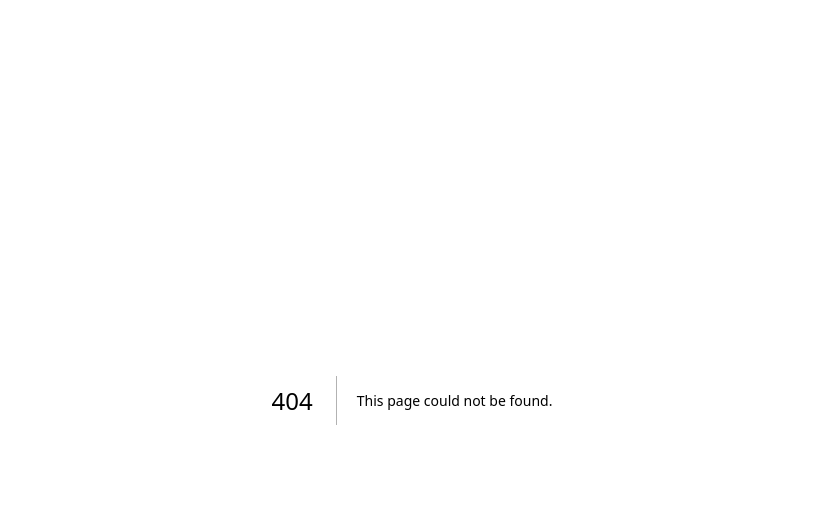
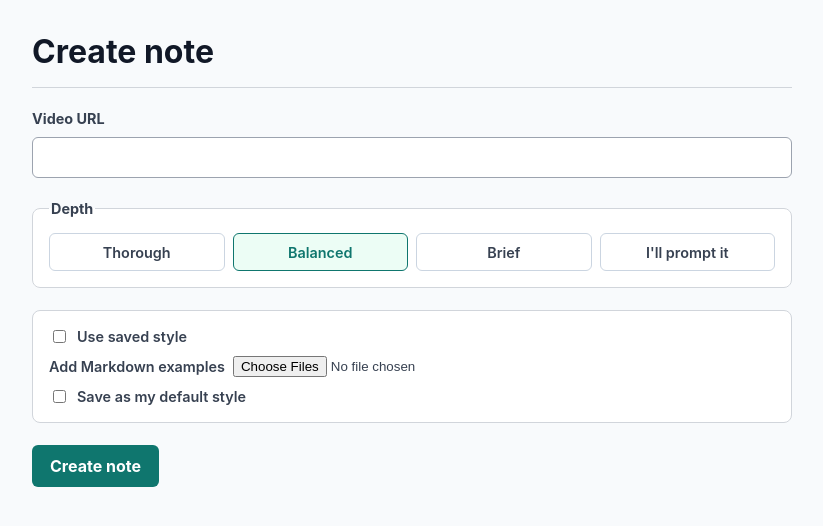
Before and after one commit to zhuohanl/video-to-note, a Next.js app in the folder apps/web/: page /submit in a window 1280 px wide. Before the commit this address had no page. Shown: the top 526 px of the page, without its empty margins (228-1051 px from the left). Built offline with nearby package versions, Linux system fonts and the light colour scheme.

Commit message:
F22: submit

```diff
--- a/apps/web/app/globals.css
+++ b/apps/web/app/globals.css
@@ -98,3 +98,130 @@ h1 {
   cursor: wait;
   opacity: 0.7;
 }
+
+.submit-shell {
+  min-height: 100vh;
+  padding: 32px 20px;
+  background: #f8fafc;
+}
+
+.submit-surface {
+  width: min(100%, 760px);
+  margin: 0 auto;
+  display: grid;
+  gap: 22px;
+}
+
+.submit-surface header {
+  border-bottom: 1px solid #d1d5db;
+  padding-bottom: 16px;
+}
+
+.submit-surface label,
+.submit-surface fieldset,
+.style-panel {
+  display: grid;
+  gap: 10px;
+}
+
+.submit-surface label,
+.submit-surface legend {
+  font-size: 0.9rem;
+  font-weight: 700;
+  color: #374151;
+}
+
+.submit-surface input[type="url"],
+.submit-surface textarea {
+  width: 100%;
+  border: 1px solid #9ca3af;
+  border-radius: 6px;
+  padding: 11px 12px;
+  font: inherit;
+  color: #111827;
+  background: #ffffff;
+}
+
+.submit-surface textarea {
+  resize: vertical;
+}
+
+.submit-surface fieldset,
+.style-panel {
+  margin: 0;
+  border: 1px solid #d1d5db;
+  border-radius: 8px;
+  padding: 16px;
+  background: #ffffff;
+}
+
+.segmented {
+  display: grid;
+  grid-template-columns: repeat(4, minmax(0, 1fr));
+  gap: 8px;
+}
+
+.segmented label,
+.style-panel label {
+  display: flex;
+  align-items: center;
+  gap: 8px;
+  font-weight: 600;
+}
+
+.segmented span {
+  width: 100%;
+  min-height: 38px;
+  display: grid;
+  place-items: center;
+  border: 1px solid #cbd5e1;
+  border-radius: 6px;
+  background: #ffffff;
+}
+
+.segmented input {
+  position: absolute;
+  opacity: 0;
+}
+
+.segmented input:checked + span {
+  border-color: #0f766e;
+  color: #0f766e;
+  background: #ecfdf5;
+}
+
+.cost-banner {
+  display: flex;
+  flex-wrap: wrap;
+  gap: 8px 12px;
+  align-items: center;
+  border-left: 4px solid #0f766e;
+  padding: 12px 14px;
+  background: #ecfdf5;
+  color: #134e4a;
+}
+
+.submit-surface [role="alert"] {
+  margin: 0;
+  color: #b91c1c;
+  font-weight: 700;
+}
+
+.submit-surface button {
+  justify-self: start;
+  min-height: 42px;
+  border: 0;
+  border-radius: 6px;
+  padding: 0 18px;
+  font: inherit;
+  font-weight: 700;
+  color: #ffffff;
+  background: #0f766e;
+  cursor: pointer;
+}
+
+@media (max-width: 640px) {
+  .segmented {
+    grid-template-columns: 1fr 1fr;
+  }
+}
--- /dev/null
+++ b/apps/web/app/submit/page.tsx
@@ -0,0 +1,188 @@
+"use client";
+
+import { ChangeEvent, FormEvent, useState } from "react";
+import { useRouter } from "next/navigation";
+
+import { CostBanner } from "../../components/cost-banner/cost-banner";
+import {
+  ApiError,
+  CostEstimate,
+  ExampleNote,
+  PromptDepth,
+  createJob,
+} from "../../lib/api";
+
+export const MAX_EXAMPLE_BYTES = 256 * 1024;
+
+const DEPTHS: Array<{ label: string; value: PromptDepth }> = [
+  { label: "Thorough", value: "thorough" },
+  { label: "Balanced", value: "balanced" },
+  { label: "Brief", value: "brief" },
+  { label: "I'll prompt it", value: "custom" },
+];
+
+export default function SubmitPage() {
+  const router = useRouter();
+  const [url, setUrl] = useState("");
+  const [depth, setDepth] = useState<PromptDepth>("balanced");
+  const [customPrompt, setCustomPrompt] = useState("");
+  const [useSavedStyle, setUseSavedStyle] = useState(false);
+  const [saveAsDefault, setSaveAsDefault] = useState(false);
+  const [examples, setExamples] = useState<ExampleNote[]>([]);
+  const [estimate, setEstimate] = useState<CostEstimate | null>(null);
+  const [error, setError] = useState("");
+  const [pending, setPending] = useState(false);
+
+  async function chooseExamples(event: ChangeEvent<HTMLInputElement>) {
+    setError("");
+    const files = Array.from(event.target.files ?? []);
+    const rejected = files.find((file) => !file.name.toLowerCase().endsWith(".md"));
+    if (rejected) {
+      setExamples([]);
+      setError("Only .md files are supported.");
+      return;
+    }
+    const oversized = files.find((file) => file.size > MAX_EXAMPLE_BYTES);
+    if (oversized) {
+      setExamples([]);
+      setError("Example file is too large.");
+      return;
+    }
+
+    setExamples(
+      await Promise.all(
+        files.map(async (file) => ({
+          content: await readFileText(file),
+          filename: file.name,
+          save_as_default: saveAsDefault,
+        })),
+      ),
+    );
+  }
+
+  async function submit(event: FormEvent<HTMLFormElement>) {
+    event.preventDefault();
+    setError("");
+    setPending(true);
+    try {
+      const response = await createJob({
+        custom_prompt: depth === "custom" ? customPrompt : null,
+        depth,
+        examples: examples.map((example) => ({
+          ...example,
+          save_as_default: saveAsDefault,
+        })),
+        url,
+        use_saved_style: useSavedStyle,
+      });
+      setEstimate(response.cost_estimate);
+      router.push(`/edit/${response.job_id}`);
+    } catch (caught) {
+      setError(caught instanceof ApiError ? caught.message : "Could not create note");
+    } finally {
+      setPending(false);
+    }
+  }
+
+  return (
+    <main className="submit-shell">
+      <form className="submit-surface" onSubmit={submit}>
+        <header>
+          <h1>Create note</h1>
+        </header>
+
+        <label>
+          Video URL
+          <input
+            name="url"
+            onChange={(event) => setUrl(event.target.value)}
+            required
+            type="url"
+            value={url}
+          />
+        </label>
+
+        <fieldset>
+          <legend>Depth</legend>
+          <div className="segmented">
+            {DEPTHS.map((option) => (
+              <label key={option.value}>
+                <input
+                  checked={depth === option.value}
+                  name="depth"
+                  onChange={() => setDepth(option.value)}
+                  type="radio"
+                />
+                <span>{option.label}</span>
+              </label>
+            ))}
+          </div>
+        </fieldset>
+
+        {depth === "custom" ? (
+          <label>
+            Custom prompt
+            <textarea
+              name="custom_prompt"
+              onChange={(event) => setCustomPrompt(event.target.value)}
+              required
+              rows={4}
+              value={customPrompt}
+            />
+          </label>
+        ) : null}
+
+        <section className="style-panel" aria-label="Match my style">
+          <label>
+            <input
+              checked={useSavedStyle}
+              onChange={(event) => setUseSavedStyle(event.target.checked)}
+              type="checkbox"
+            />
+            Use saved style
+          </label>
+
+          <label>
+            Add Markdown examples
+            <input
+              accept=".md,text/markdown,text/x-markdown"
+              multiple
+              onChange={chooseExamples}
+              type="file"
+            />
+          </label>
+          {examples.length ? <span>{examples.length} example ready</span> : null}
+
+          <label>
+            <input
+              checked={saveAsDefault}
+              onChange={(event) => setSaveAsDefault(event.target.checked)}
+              type="checkbox"
+            />
+            Save as my default style
+          </label>
+        </section>
+
+        {error ? <p role="alert">{error}</p> : null}
+        <CostBanner estimate={estimate} />
+
+        <button disabled={pending} type="submit">
+          {pending ? "Creating" : "Create note"}
+        </button>
+      </form>
+    </main>
+  );
+}
+
+function readFileText(file: File): Promise<string> {
+  if ("text" in file && typeof file.text === "function") {
+    return file.text();
+  }
+
+  return new Promise((resolve, reject) => {
+    const reader = new FileReader();
+    reader.onload = () => resolve(String(reader.result ?? ""));
+    reader.onerror = () => reject(reader.error ?? new Error("Could not read file"));
+    reader.readAsText(file);
+  });
+}
--- /dev/null
+++ b/apps/web/components/cost-banner/cost-banner.tsx
@@ -0,0 +1,22 @@
+import type { CostEstimate } from "../../lib/api";
+
+export function CostBanner({ estimate }: { estimate: CostEstimate | null }) {
+  if (!estimate) {
+    return null;
+  }
+
+  const breakdown = estimate.breakdown ?? {};
+  return (
+    <aside className="cost-banner" aria-label="Cost estimate">
+      <strong>{estimate.usd ? `$${estimate.usd}` : "Estimate pending"}</strong>
+      <span>
+        {formatNumber(breakdown.expected_clips)} clips · {formatNumber(breakdown.llm_calls)} LLM
+        calls · {formatNumber(breakdown.ocr_frames)} OCR frames
+      </span>
+    </aside>
+  );
+}
+
+function formatNumber(value: unknown): string {
+  return typeof value === "number" || typeof value === "string" ? String(value) : "0";
+}
--- a/apps/web/lib/api.ts
+++ b/apps/web/lib/api.ts
@@ -17,6 +17,32 @@ export class ApiError extends Error {
   }
 }
 
+export type PromptDepth = "thorough" | "balanced" | "brief" | "custom";
+
+export type ExampleNote = {
+  filename: string;
+  content: string;
+  save_as_default: boolean;
+};
+
+export type CostEstimate = {
+  usd?: string;
+  breakdown?: Record<string, unknown>;
+};
+
+export type CreateJobInput = {
+  url: string;
+  depth: PromptDepth;
+  custom_prompt: string | null;
+  examples: ExampleNote[];
+  use_saved_style: boolean;
+};
+
+export type CreateJobResponse = {
+  job_id: string;
+  cost_estimate: CostEstimate;
+};
+
 export async function login(username: string, password: string): Promise<void> {
   const response = await fetch("/login", {
     body: JSON.stringify({ username, password }),
@@ -35,6 +61,26 @@ export async function login(username: string, password: string): Promise<void> {
   }
 }
 
+export async function createJob(input: CreateJobInput): Promise<CreateJobResponse> {
+  const response = await fetch("/jobs", {
+    body: JSON.stringify(input),
+    credentials: "include",
+    headers: { "content-type": "application/json" },
+    method: "POST",
+  });
+
+  if (!response.ok) {
+    const envelope = await readEnvelope(response);
+    throw new ApiError(
+      response.status,
+      envelope.error?.code ?? "request_failed",
+      envelope.error?.message ?? "Could not create note",
+    );
+  }
+
+  return (await response.json()) as CreateJobResponse;
+}
+
 async function readEnvelope(response: Response): Promise<ApiErrorEnvelope> {
   try {
     return (await response.json()) as ApiErrorEnvelope;
```
Also changed, not shown: 2 other files (tests, documents, lock files or other folders).
